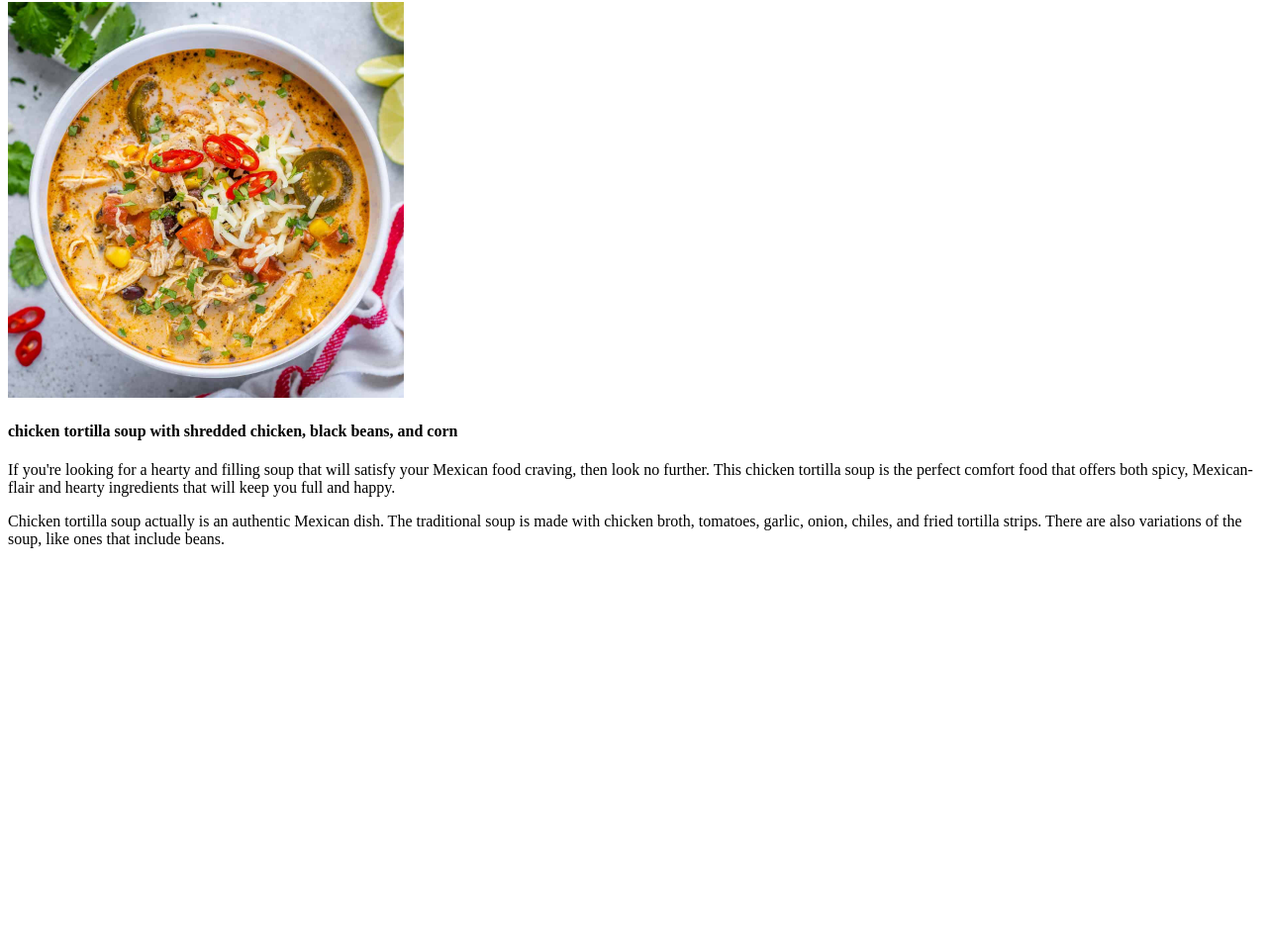
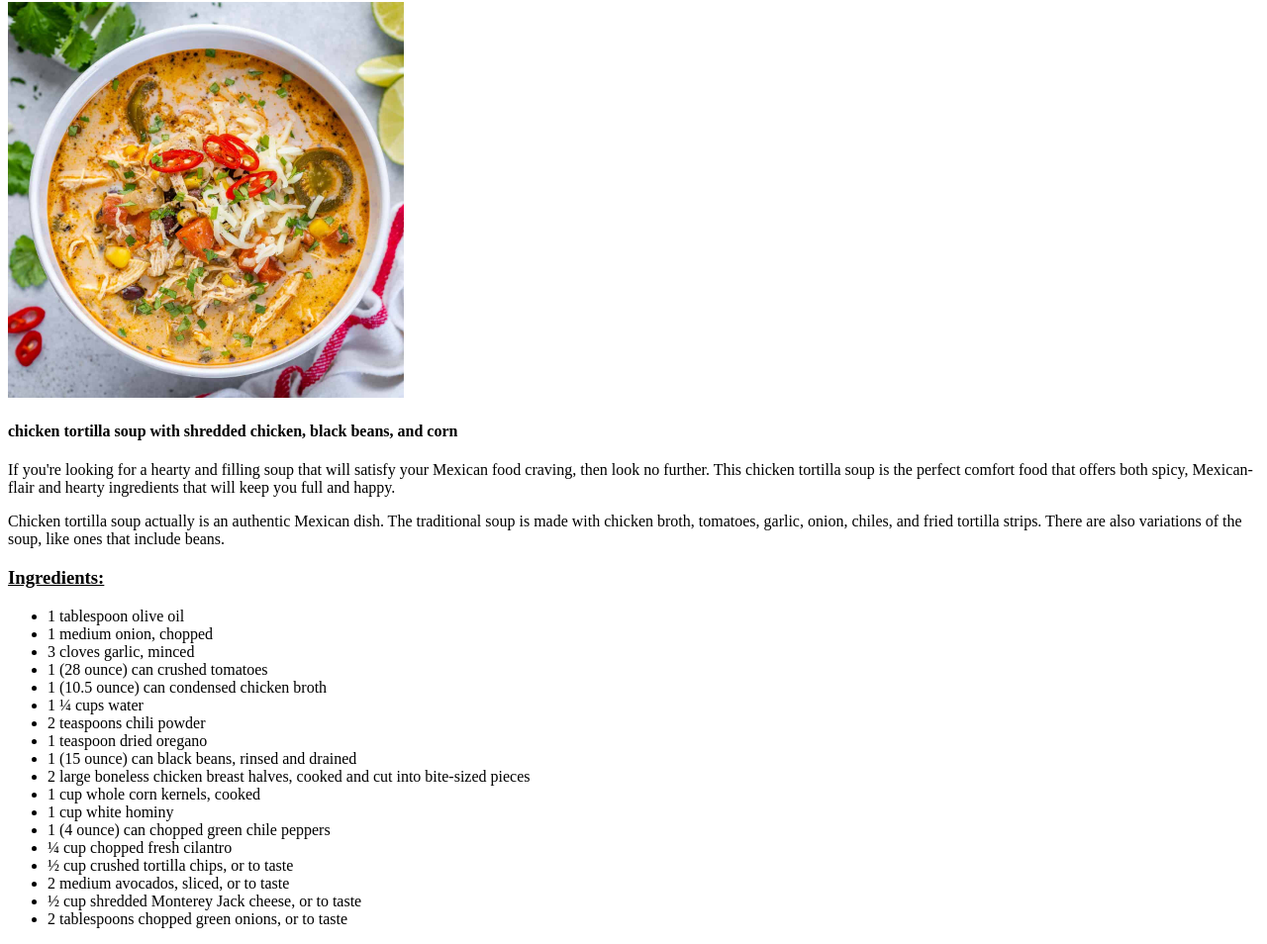
Before and after one commit to scotchmint/odin-recipes, a plain HTML site: page recipes/chicken-tortilla-soup.html in a window 1280 px wide. Shown: the part 78-1032 px from the top of the page at 99% size. Before the commit the page ends 800 px from the top, so only its background shows below. Drawn offline with Linux system fonts and the light colour scheme.

Commit message:
Add ingredients

```diff
--- a/recipes/chicken-tortilla-soup.html
+++ b/recipes/chicken-tortilla-soup.html
@@ -20,6 +20,27 @@
             The traditional soup is made with chicken broth, tomatoes, garlic, onion, chiles, and fried tortilla strips.
             There are also variations of the soup, like ones that include beans.</p>
 
+        <h3><ins>Ingredients:</ins></h3>
+        <ul>
+            <li>1 tablespoon olive oil</li>
+            <li>1 medium onion, chopped</li>
+            <li>3 cloves garlic, minced</li>
+            <li>1 (28 ounce) can crushed tomatoes</li>
+            <li>1 (10.5 ounce) can condensed chicken broth</li>
+            <li>1 ¼ cups water</li>
+            <li>2 teaspoons chili powder</li>
+            <li>1 teaspoon dried oregano</li>
+            <li>1 (15 ounce) can black beans, rinsed and drained</li>
+            <li>2 large boneless chicken breast halves, cooked and cut into bite-sized pieces</li>
+            <li>1 cup whole corn kernels, cooked</li>
+            <li>1 cup white hominy</li>
+            <li>1 (4 ounce) can chopped green chile peppers</li>
+            <li>¼ cup chopped fresh cilantro</li>
+            <li>½ cup crushed tortilla chips, or to taste</li>
+            <li>2 medium avocados, sliced, or to taste</li>
+            <li>½ cup shredded Monterey Jack cheese, or to taste</li>
+            <li>2 tablespoons chopped green onions, or to taste</li>
+        </ul>
 
     </body>
 </html>
```
